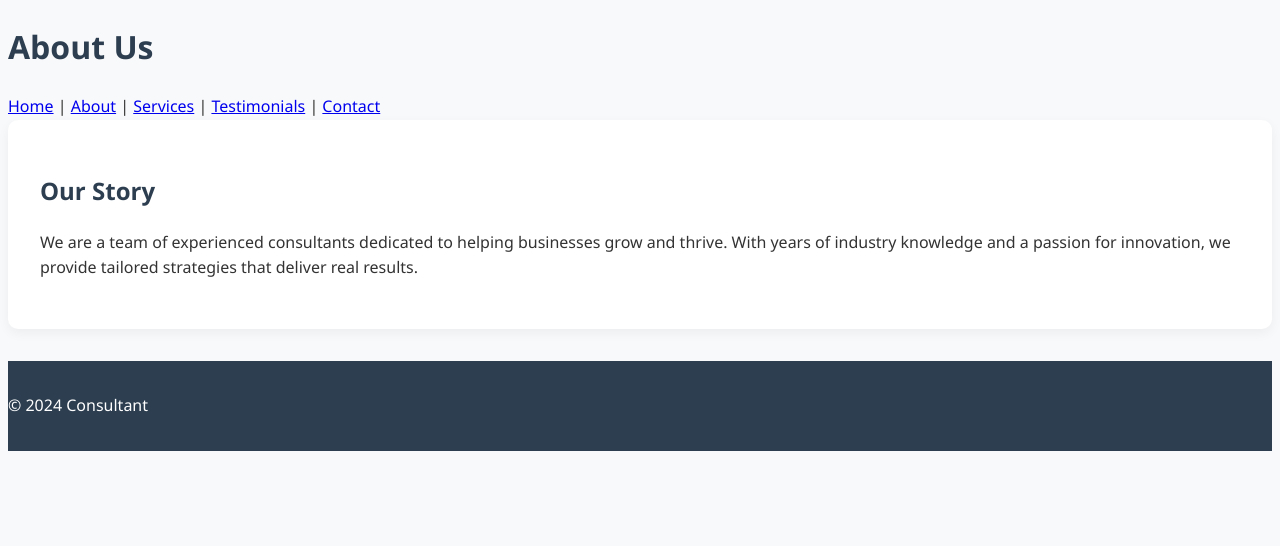
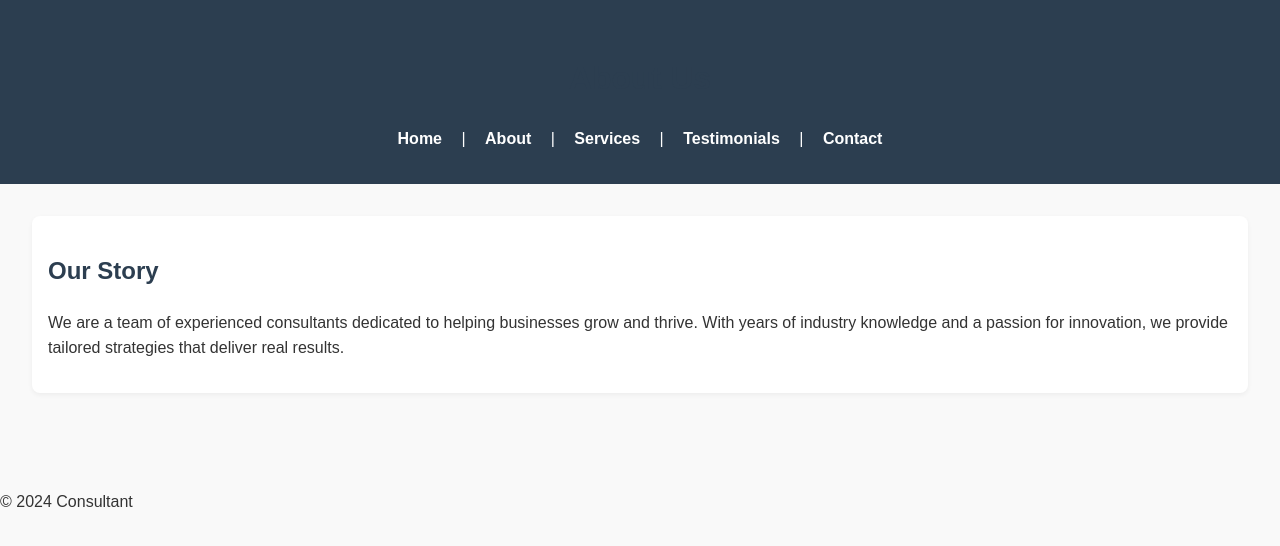
Before and after one commit to MhamiltonWilliams/website, a plain HTML site: page about.html in a window 1280 px wide. Drawn offline with Linux system fonts and the light colour scheme.

Commit message:
css change

```diff
--- a/style.css
+++ b/style.css
@@ -1,92 +1,66 @@
-/* Base Styles */
+/* Base styles */
 body {
-  font-family: 'Segoe UI', Tahoma, Geneva, Verdana, sans-serif;
-  background-color: #f8f9fa;
+  font-family: Arial, sans-serif;
+  margin: 0;
+  padding: 0;
+  background-color: #f9f9f9;
   color: #333;
   line-height: 1.6;
 }
 
-/* Headings */
-h1, h2, h3 {
-  color: #2c3e50;
-  font-weight: 700;
+header {
+  background-color: #2c3e50;
+  color: white;
+  padding: 2em 1em;
+  text-align: center;
 }
 
-/* Navigation */
-header nav a {
-  transition: color 0.3s ease;
+nav {
+  margin-top: 1em;
 }
 
-header nav a:hover {
-  color: #f1c40f;
+nav a {
+  color: white;
+  margin: 0 15px;
+  text-decoration: none;
+  font-weight: bold;
+}
+
+nav a:hover {
   text-decoration: underline;
 }
 
-/* Section Styling */
-section {
-  background-color: #ffffff;
-  border-radius: 10px;
-  padding: 2rem;
-  margin-bottom: 2rem;
-  box-shadow: 0 4px 12px rgba(0, 0, 0, 0.05);
-  transition: transform 0.3s ease, box-shadow 0.3s ease;
+main {
+  padding: 2em;
 }
 
-section:hover {
-  transform: translateY(-4px);
-  box-shadow: 0 6px 20px rgba(0, 0, 0, 0.1);
+section {
+  margin-bottom: 3em;
+  padding: 1em;
+  background-color: #fff;
+  border-radius: 8px;
+  box-shadow: 0 2px 5px rgba(0, 0, 0, 0.05);
 }
 
-/* Buttons */
-.btn-primary {
-  background-color: #2980b9;
-  border-color: #2980b9;
+h1, h2, h3 {
+  color: #2c3e50;
 }
 
-.btn-primary:hover {
-  background-color: #1c5980;
-  border-color: #1c5980;
+a {
+  color: #2980b9;
+  text-decoration: none;
 }
 
-.btn-outline-primary:hover {
-  background-color: #2980b9;
-  color: #fff;
-  border-color: #2980b9;
+a:hover {
+  text-decoration: underline;
 }
 
-.btn-success {
-  background-color: #27ae60;
-  border-color: #27ae60;
+/* Button styling */
+button {
+  background-color: #007bff;
+  color: white;
+  border: none;
+  padding: 0.5em 1em;
+  border-radius: 4px;
+  cursor: pointer;
 }
-
-.btn-success:hover {
-  background-color: #1e8449;
-  border-color: #1e8449;
-}
-
-/* Blockquote */
-blockquote {
-  font-style: italic;
-  color: #555;
-  border-left: 4px solid #2980b9;
-  padding-left: 1rem;
-}
-
-/* Footer */
-footer {
-  background-color: #2c3e50;
-  color: white;
-  padding: 1rem 0;
-}
-
-/* Responsive Tweaks */
-@media (max-width: 768px) {
-  header h1 {
-    font-size: 2rem;
-  }
-
-  nav a {
-    display: block;
-    margin: 0.5rem 0;
-  }
-}
```
